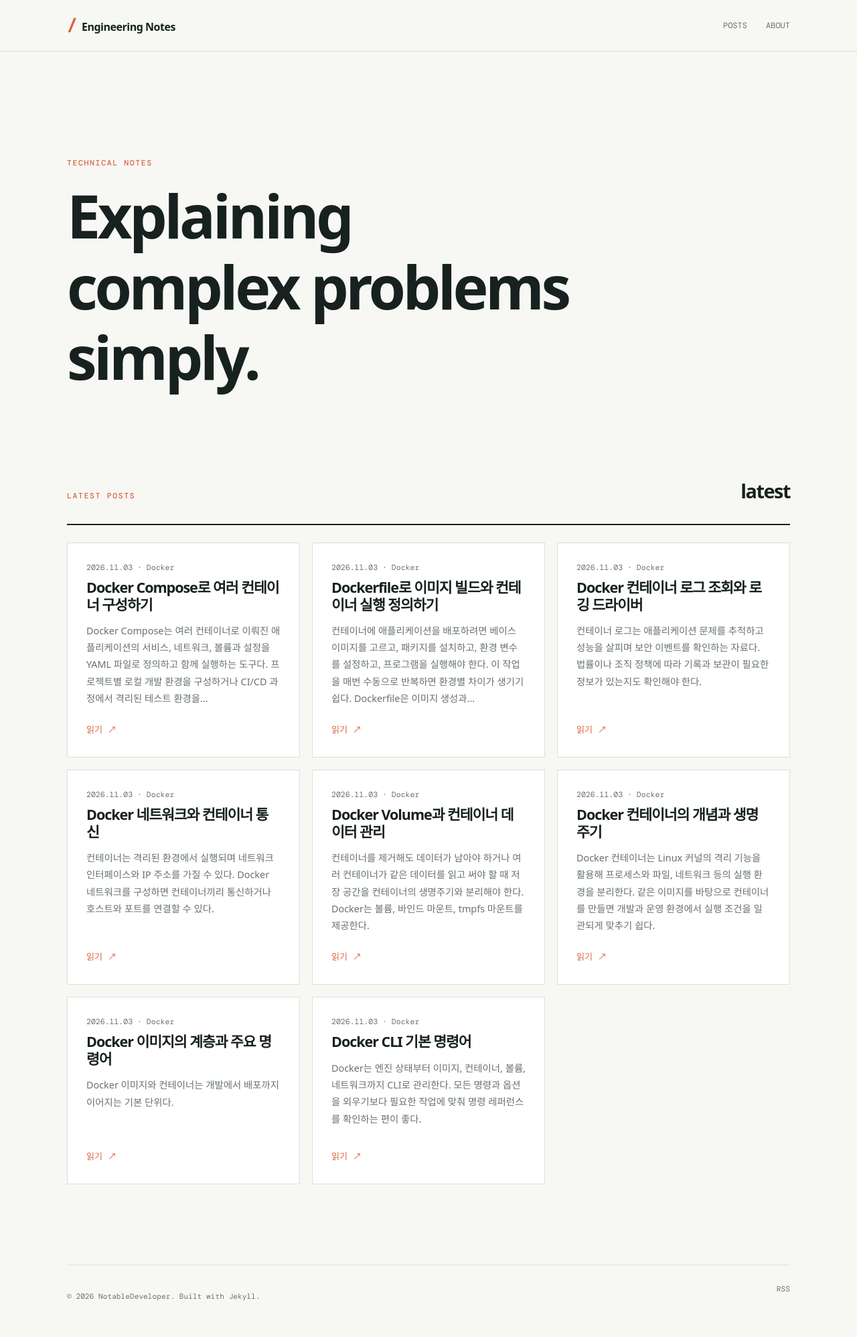
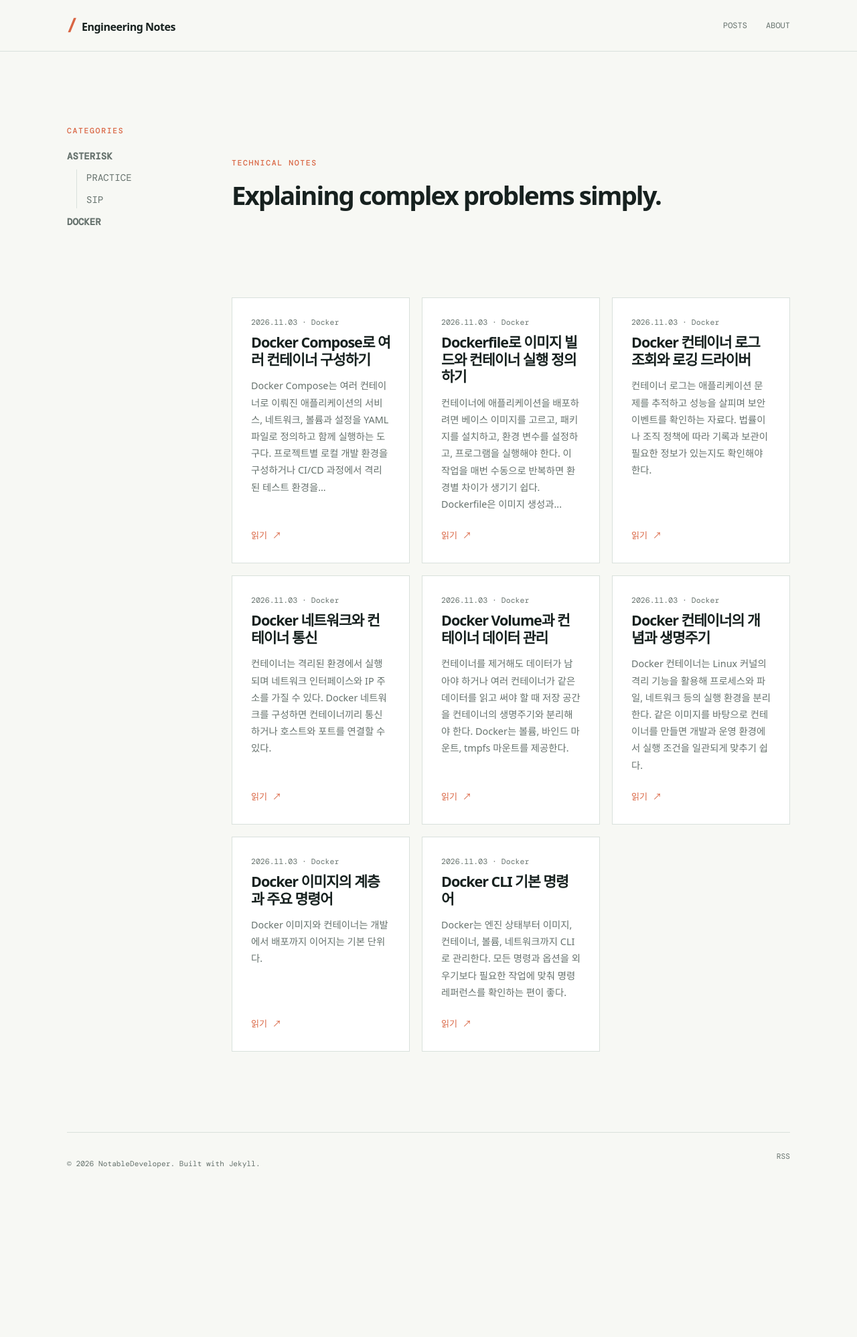
Before and after one commit to NotableDeveloper/NotableDeveloper.github.io, a Jekyll site: the page built from index.html, in a window 1280 px wide. Shown: the whole page at 67% size. Built offline with Jekyll 4.4.1, drawn with Linux system fonts in a browser that asks for light colours; some web fonts are replaced; the list of posts is cut into pages by our own code; after the commit the page ends 1797 px from its top, so only the background shows below that.

Commit message:
Publish category sidebar navigation

```diff
--- a/_layouts/default.html
+++ b/_layouts/default.html
@@ -21,7 +21,37 @@
         </nav>
       </div>
     </header>
-    <main class="shell">{{ content }}</main>
+    <main class="site-layout shell">
+      <aside class="category-sidebar" aria-label="Post categories">
+        <p class="eyebrow">CATEGORIES</p>
+        <nav class="category-nav" aria-label="Post categories">
+          <ul>
+            {% for category in site.data.categories %}
+              <li>
+                <a href="{{ category.url | relative_url }}">{{ category.title }}</a>
+                {% if category.children %}
+                  <ul>
+                    {% for child in category.children %}
+                      <li>
+                        <a href="{{ child.url | relative_url }}">{{ child.title }}</a>
+                        {% if child.children %}
+                          <ul>
+                            {% for grandchild in child.children %}
+                              <li><a href="{{ grandchild.url | relative_url }}">{{ grandchild.title }}</a></li>
+                            {% endfor %}
+                          </ul>
+                        {% endif %}
+                      </li>
+                    {% endfor %}
+                  </ul>
+                {% endif %}
+              </li>
+            {% endfor %}
+          </ul>
+        </nav>
+      </aside>
+      <div class="site-main">{{ content }}</div>
+    </main>
     <footer class="site-footer shell">
       <p>© {{ 'now' | date: '%Y' }} {{ site.author.name }}. Built with Jekyll.</p>
       <a href="{{ '/feed.xml' | relative_url }}">RSS</a>
--- a/assets/css/style.css
+++ b/assets/css/style.css
@@ -14,6 +14,16 @@ body { margin: 0; color: var(--ink); background: var(--paper); font-family: "IBM
 a { color: inherit; text-decoration: none; }
 a:hover { color: var(--accent); }
 .shell { width: min(calc(100% - 40px), var(--max)); margin: 0 auto; }
+.site-layout { display: grid; grid-template-columns: 190px minmax(0, 1fr); gap: 56px; align-items: start; }
+.category-sidebar { position: sticky; top: 28px; padding-top: 112px; }
+.category-sidebar .eyebrow { margin-bottom: 18px; }
+.category-nav ul { margin: 0; padding: 0; list-style: none; }
+.category-nav > ul > li > a { font-weight: 700; }
+.category-nav ul ul { margin: 8px 0 0 14px; padding-left: 14px; border-left: 1px solid var(--line); }
+.category-nav li + li { margin-top: 8px; }
+.category-nav a { color: var(--muted); font-size: .88rem; }
+.category-nav a:hover { color: var(--accent); }
+.site-main { min-width: 0; }
 .site-header { border-bottom: 1px solid var(--line); }
 .nav-wrap { display: flex; align-items: center; justify-content: space-between; min-height: 76px; }
 .brand { font-weight: 700; letter-spacing: -.03em; }
@@ -22,7 +32,7 @@ nav { display: flex; gap: 28px; color: var(--muted); font-family: "DM Mono", mon
 .hero { padding: clamp(88px, 14vw, 160px) 0 130px; max-width: 760px; }
 .eyebrow { margin: 0 0 18px; color: var(--accent); font: 500 .72rem/1.2 "DM Mono", monospace; letter-spacing: .14em; }
 h1, h2, h3 { margin: 0; line-height: 1.18; letter-spacing: -.05em; }
-.hero h1 { font-size: clamp(3rem, 7vw, 5.7rem); }
+.hero h1 { font-size: clamp(.7rem, 4.5vw, 2.4rem); white-space: nowrap; }
 .hero h1 em { color: var(--accent); font-style: normal; }
 .hero-copy { max-width: 560px; margin: 34px 0 30px; color: var(--muted); font-size: 1.05rem; }
 .text-link, .card-link { color: var(--accent); font-family: "DM Mono", monospace; font-size: .82rem; }
@@ -33,6 +43,10 @@ h1, h2, h3 { margin: 0; line-height: 1.18; letter-spacing: -.05em; }
 .post-grid { display: grid; grid-template-columns: repeat(3, 1fr); gap: 18px; }
 .post-card { display: flex; min-height: 280px; flex-direction: column; padding: 28px; border: 1px solid var(--line); background: #fff; }
 .post-card h3 { margin: 8px 0 14px; font-size: 1.35rem; }
+.category-page { padding: 110px 0 120px; }
+.category-page h1 { margin-bottom: 48px; font-size: clamp(2.6rem, 6vw, 4.5rem); }
+.category-page .post-grid { grid-template-columns: repeat(2, 1fr); }
+.category-page .post-card h2 { margin: 8px 0 14px; font-size: 1.35rem; line-height: 1.18; letter-spacing: -.05em; }
 .post-card p:not(.post-meta) { margin: 0 0 24px; color: var(--muted); font-size: .9rem; }
 .post-card .card-link { margin-top: auto; }
 .post-meta { margin: 0; color: var(--muted); font: .72rem/1.5 "DM Mono", monospace; }
@@ -47,4 +61,5 @@ h1, h2, h3 { margin: 0; line-height: 1.18; letter-spacing: -.05em; }
 .post-body code { padding: 2px 5px; background: var(--accent-soft); font-family: "DM Mono", monospace; font-size: .85em; }
 .post-body pre { overflow-x: auto; padding: 22px; color: #f4f5ed; background: #1c2825; font: .85rem/1.7 "DM Mono", monospace; }
 .post-body pre code { padding: 0; background: none; }
-@media (max-width: 700px) { .shell { width: min(calc(100% - 32px), var(--max)); } .nav-wrap { min-height: 64px; } .hero { padding: 90px 0 90px; } .post-grid { grid-template-columns: 1fr; } .post-card { min-height: 220px; } .page-content, .post-content { padding: 80px 0 100px; } }
+@media (max-width: 900px) { .site-layout { grid-template-columns: 160px minmax(0, 1fr); gap: 32px; } }
+@media (max-width: 700px) { .shell { width: min(calc(100% - 32px), var(--max)); } .site-layout { display: block; } .category-sidebar { position: static; padding-top: 32px; } .nav-wrap { min-height: 64px; } .hero { padding: 90px 0 90px; } .post-grid, .category-page .post-grid { grid-template-columns: 1fr; } .post-card { min-height: 220px; } .page-content, .post-content, .category-page { padding: 80px 0 100px; } }
--- /dev/null
+++ b/categories/asterisk/index.html
@@ -0,0 +1,6 @@
+---
+layout: category
+title: Asterisk
+category: Asterisk
+permalink: /categories/asterisk/
+---
--- /dev/null
+++ b/categories/asterisk/practice/index.html
@@ -0,0 +1,6 @@
+---
+layout: category
+title: Practice
+category: Practice
+permalink: /categories/asterisk/practice/
+---
--- /dev/null
+++ b/categories/asterisk/sip/index.html
@@ -0,0 +1,6 @@
+---
+layout: category
+title: SIP
+category: SIP
+permalink: /categories/asterisk/sip/
+---
--- /dev/null
+++ b/categories/docker/index.html
@@ -0,0 +1,6 @@
+---
+layout: category
+title: Docker
+category: Docker
+permalink: /categories/docker/
+---
--- a/index.html
+++ b/index.html
@@ -8,13 +8,10 @@ title: Home
   <h1 id="hero-title">Explaining complex problems simply.</h1>
 </section>
 
-<section class="posts-section" id="posts" aria-labelledby="posts-title">
-  <div class="section-heading">
-    <p class="eyebrow">LATEST POSTS</p>
-    <h2 id="posts-title">latest</h2>
-  </div>
+<section class="posts-section" id="posts" aria-label="게시글">
   <div class="post-grid">
-    {% for post in site.posts limit: site.paginate %}
+    {% assign sorted_posts = site.posts | sort: "date" | reverse %}
+    {% for post in sorted_posts limit: site.paginate %}
       <article class="post-card">
         <p class="post-meta"><time datetime="{{ post.date | date_to_xmlschema }}">{{ post.date | date: "%Y.%m.%d" }}</time>{% if post.categories %} · {{ post.categories | join: " / " }}{% endif %}</p>
         <h3><a href="{{ post.url | relative_url }}">{{ post.title }}</a></h3>
```
Also changed, not shown: _data/categories.yml (added, +9 -0 lines), _layouts/category.html (added, +20 -0 lines).
